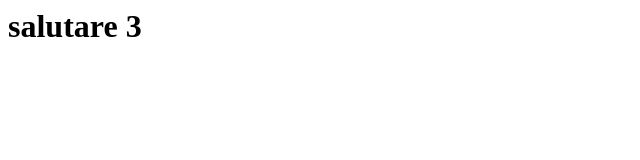
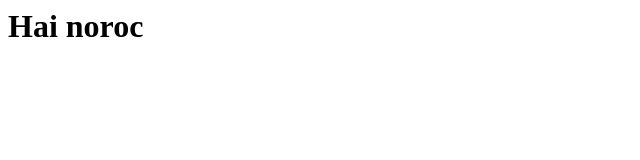
Before and after one commit to Serares/scoalainformala, a plain HTML site: page index.html in a window 1280 px wide. Shown: the full height of the page, 0-640 px from the left. Drawn offline with Linux system fonts and the light colour scheme.

Commit message:
schimbare

```diff
--- a/index.html
+++ b/index.html
@@ -3,7 +3,7 @@
 
     </head>
     <body>
-        <h1>salutare 3</h1>
+        <h1>Hai noroc</h1>
 
     </body>
 </html>
```
